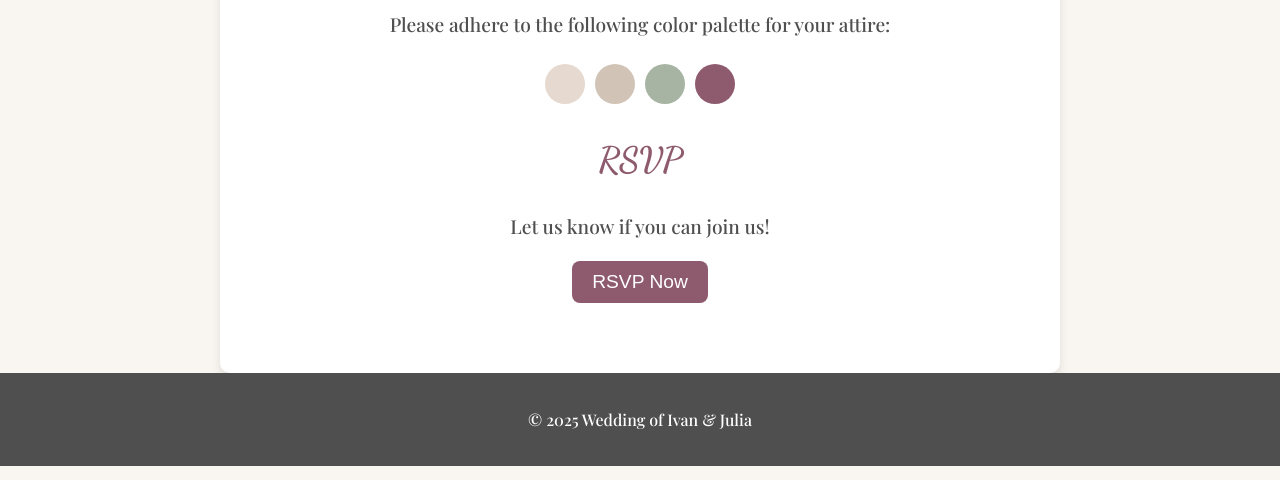
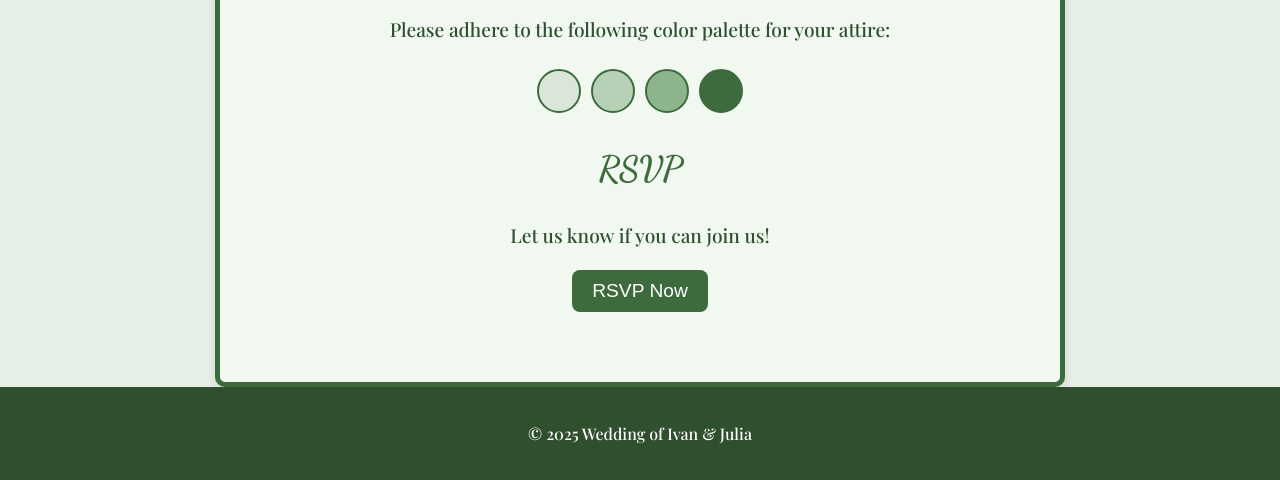
Before and after one commit to sudo-wedding/sudo-wedding.github.io, a plain HTML site: page index.html in a window 1280 px wide. Shown: the part 734-1214 px from the top of the page. Drawn offline with nearby package versions, Linux system fonts and the light colour scheme.

Commit message:
green template

```diff
--- a/index.html
+++ b/index.html
@@ -10,32 +10,33 @@
         body {
             font-family: 'Playfair Display', serif;
             margin: 0;
-            background-color: #f9f5f1;
-            color: #4f4f4f;
+            background-color: #e6f0e6;
+            color: #2f4f2f;
             text-align: center;
         }
 
         .hero {
             padding: 80px 20px;
-            background: url('https://source.unsplash.com/1600x900/?flowers,wedding') no-repeat center;
+            background: url('https://source.unsplash.com/1600x900/?greenery,flowers') no-repeat center;
             background-size: cover;
-            color: #4f4f4f;
+            color: #2f4f2f;
         }
 
         .hero h1 {
             font-family: 'Dancing Script', cursive;
             font-size: 4rem;
             margin: 0;
-            color: #8e5a6d;
+            color: #3d6b3d;
         }
 
         .content {
             padding: 40px 20px;
             max-width: 800px;
             margin: auto;
-            background: white;
+            background: #f0f8f0;
             border-radius: 10px;
             box-shadow: 0px 4px 10px rgba(0, 0, 0, 0.1);
+            border: 5px solid #3d6b3d;
         }
 
         .section {
@@ -44,7 +45,7 @@
 
         .section h2 {
             font-size: 2.2rem;
-            color: #8e5a6d;
+            color: #3d6b3d;
             font-family: 'Dancing Script', cursive;
         }
 
@@ -70,12 +71,13 @@
             height: 40px;
             margin: 5px;
             border-radius: 50%;
+            border: 2px solid #3d6b3d;
         }
 
         .rsvp button {
             font-size: 1.2rem;
             padding: 10px 20px;
-            background-color: #8e5a6d;
+            background-color: #3d6b3d;
             color: white;
             border: none;
             border-radius: 8px;
@@ -84,12 +86,12 @@
         }
 
         .rsvp button:hover {
-            background-color: #6c3448;
+            background-color: #2f4f2f;
         }
 
         footer {
             padding: 20px;
-            background-color: #4f4f4f;
+            background-color: #2f4f2f;
             color: white;
         }
     </style>
@@ -116,10 +118,10 @@
             <h2>Dress Code</h2>
             <p>Please adhere to the following color palette for your attire:</p>
             <div class="color-palette">
-                <div class="color-box" style="background-color: #e6d9cf;"></div>
-                <div class="color-box" style="background-color: #d1c4b6;"></div>
-                <div class="color-box" style="background-color: #a7b4a3;"></div>
-                <div class="color-box" style="background-color: #8e5a6d;"></div>
+                <div class="color-box" style="background-color: #d9e6d9;"></div>
+                <div class="color-box" style="background-color: #b6d1b6;"></div>
+                <div class="color-box" style="background-color: #8eb48e;"></div>
+                <div class="color-box" style="background-color: #3d6b3d;"></div>
             </div>
         </div>
 
```
